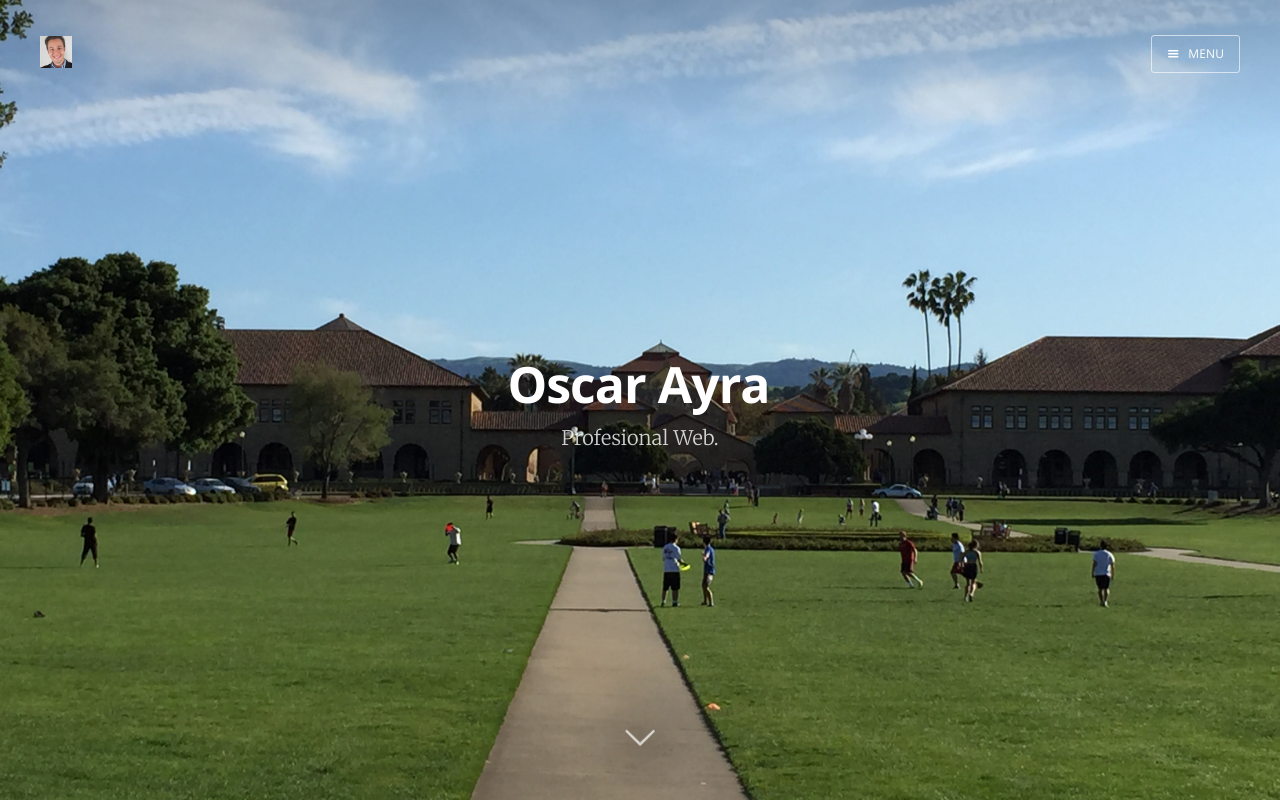
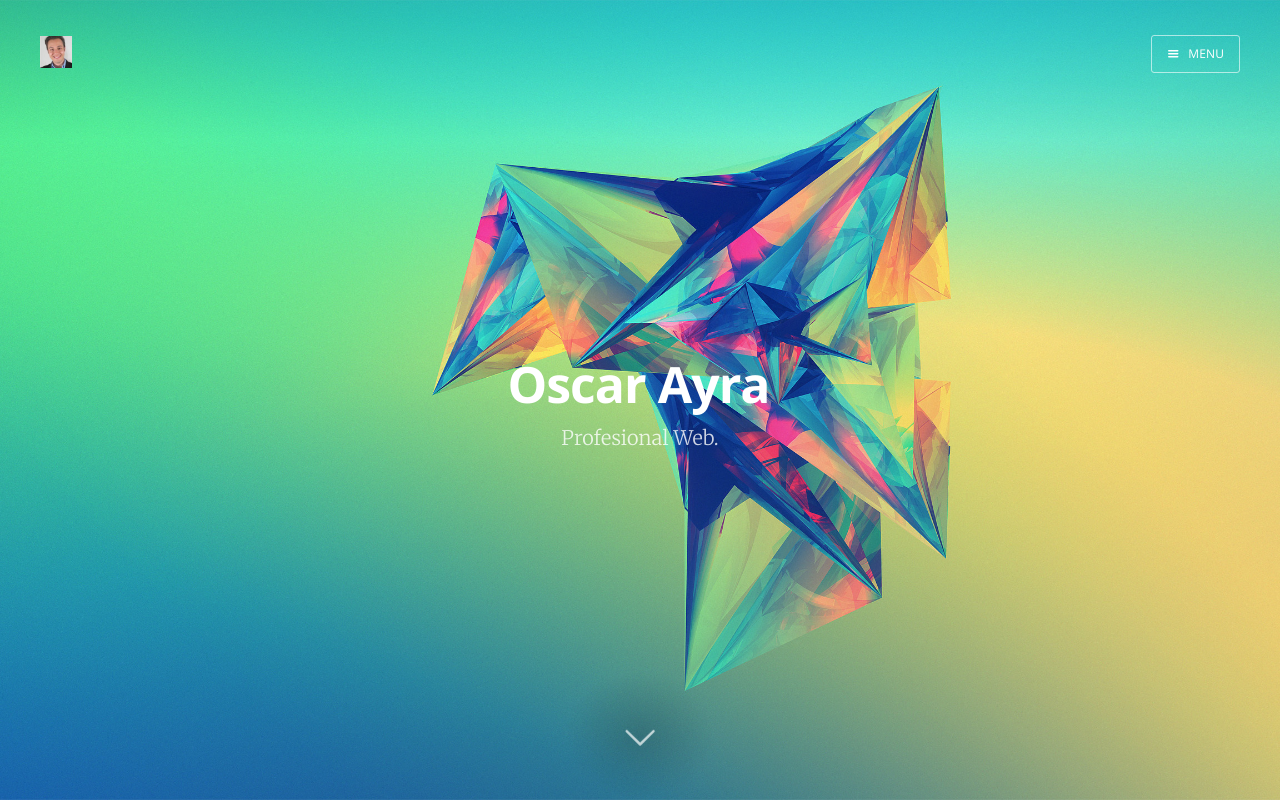
Before and after one commit to OAyra/Merge, a plain HTML site: page index.html in a window 1280 px wide. Shown: the top 802 px of the page. Drawn offline with nearby package versions, Linux system fonts and the light colour scheme.

Commit message:
Paisaje hermosos

```diff
--- a/index.html
+++ b/index.html
@@ -64,7 +64,7 @@
 
 
     <div class="site-wrapper">
-        <header class="main-header " style="background-image: url(assets/images/IMG_0022.JPG)">
+        <header class="main-header " style="background-image: url(assets/images/IMG_0023.JPG)">
             <nav class="main-nav overlay clearfix">
                 <a class="blog-logo" href="http://localhost:2368">
                     <img src="assets/images/IMG_0111.JPG" alt="Prueba">
```
Also changed, not shown: assets/images/IMG_0023.jpg (added).
